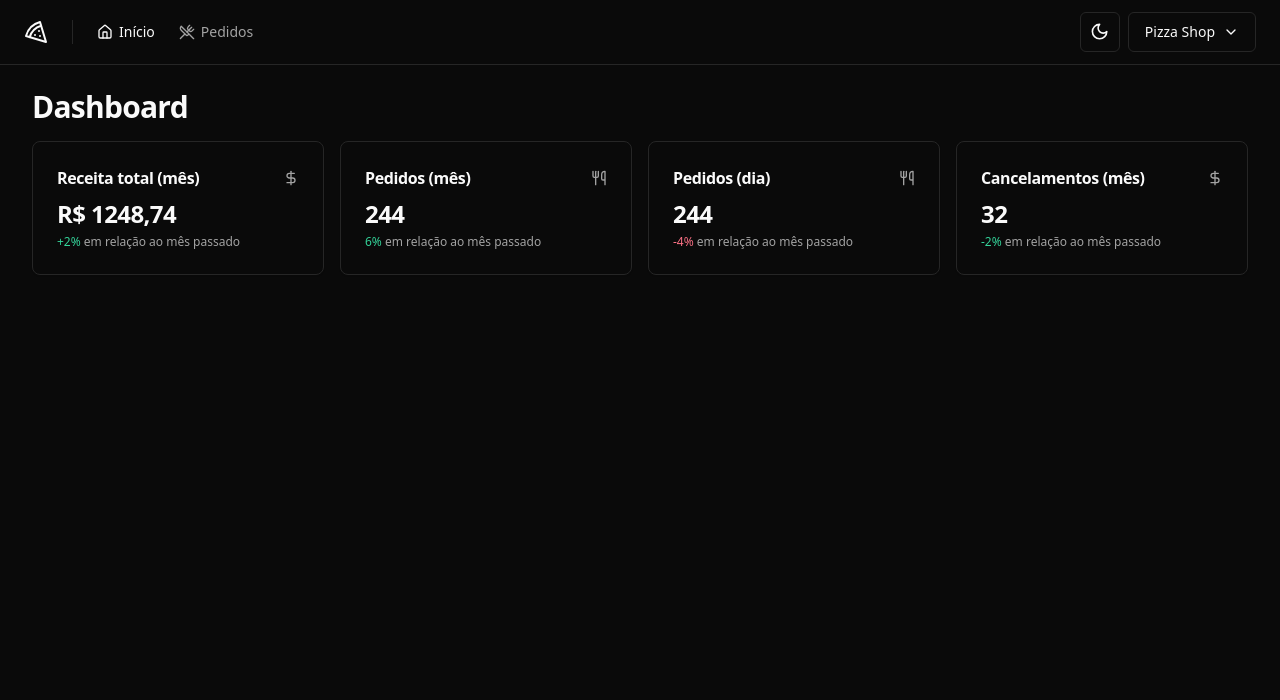
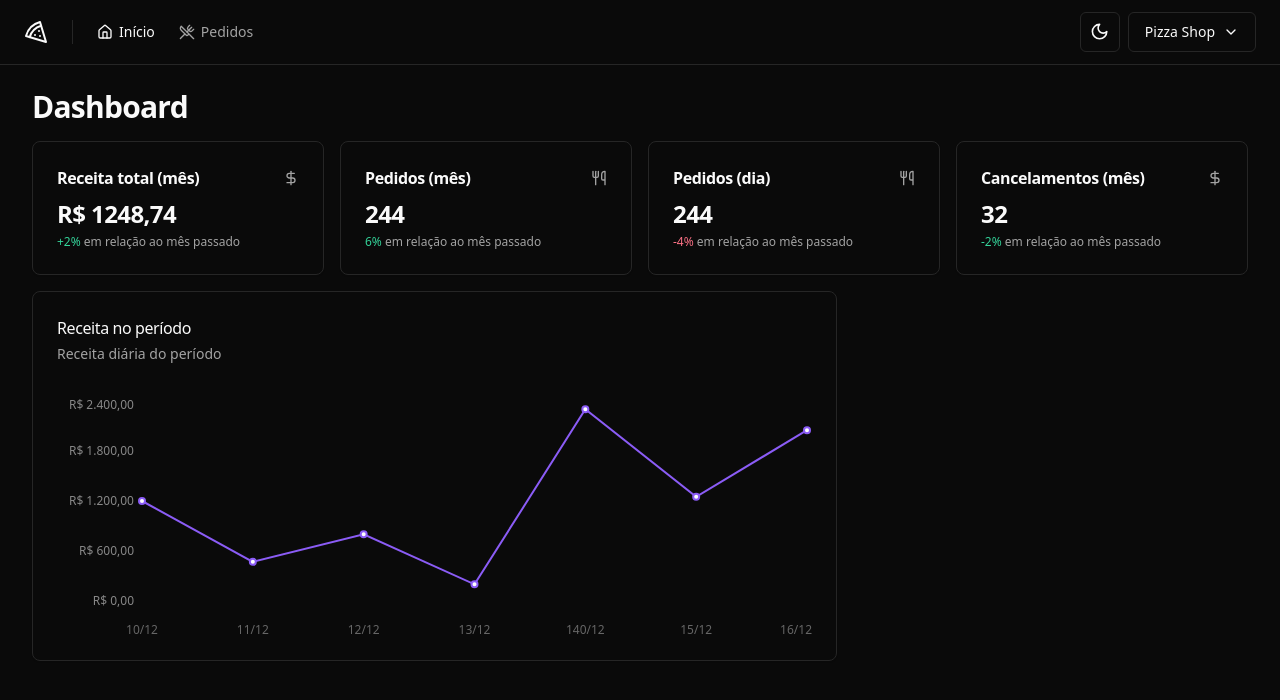
Before and after one commit to evertonleonel/pizza-shop, a React app: page / in a window 1280 px wide. Shown: the top 700 px of the page. Built offline with nearby package versions, Linux system fonts and the light colour scheme; the HTML template or start-up script is replaced by a standard one.

Commit message:
add: graphic charts

```diff
--- a/package.json
+++ b/package.json
@@ -27,6 +27,7 @@
     "react-helmet-async": "^2.0.4",
     "react-hook-form": "^7.51.1",
     "react-router-dom": "^6.22.3",
+    "recharts": "^2.12.3",
     "sonner": "^1.4.32",
     "sort-by": "^1.2.0",
     "tailwind-merge": "^2.2.2",
--- a/src/pages/app/dashboard/dashboard.tsx
+++ b/src/pages/app/dashboard/dashboard.tsx
@@ -3,6 +3,7 @@
 import { MonthOrdersAmountCard } from "./month-orders-amount-card";
 import { DaysOrdersAmountCard } from "./day-orders-amount-card";
 import { MonthCanceledOrdersAmountCard } from "./month-canceled-orders-amount-card";
+import { RevenueChart } from "./revenue-chart";
 
 export function Dashboard() {
   return (
@@ -16,6 +17,9 @@
           <DaysOrdersAmountCard />
           <MonthCanceledOrdersAmountCard />
         </div>
+        <div className="grid grid-cols-9 gap-4">
+          <RevenueChart />
+        </div>
       </div>
     </>
   );
--- /dev/null
+++ b/src/pages/app/dashboard/revenue-chart.tsx
@@ -0,0 +1,59 @@
+import colors from "tailwindcss/colors";
+import {
+  Card,
+  CardContent,
+  CardDescription,
+  CardHeader,
+  CardTitle,
+} from "@/components/ui/card";
+import { Line, LineChart, ResponsiveContainer, XAxis, YAxis } from "recharts";
+
+const data = [
+  { date: "10/12", revenue: 1200 },
+  { date: "11/12", revenue: 470 },
+  { date: "12/12", revenue: 800 },
+  { date: "13/12", revenue: 200 },
+  { date: "140/12", revenue: 2300 },
+  { date: "15/12", revenue: 1250 },
+  { date: "16/12", revenue: 2050 },
+];
+
+export const RevenueChart = () => {
+  return (
+    <Card className="col-span-6">
+      <CardHeader className="flex-row items-center justify-between pb-8">
+        <div className="space-y-1">
+          <CardTitle className="text-base font-medium">
+            Receita no período
+          </CardTitle>
+          <CardDescription>Receita diária do período</CardDescription>
+        </div>
+      </CardHeader>
+      <CardContent>
+        <ResponsiveContainer width="100%" height={240}>
+          <LineChart data={data} style={{ fontSize: 12 }}>
+            <XAxis dataKey="date" tickLine={false} axisLine={false} dy={16} />
+            <YAxis
+              stroke="#888"
+              axisLine={false}
+              tickLine={false}
+              width={80}
+              tickFormatter={(value: number) =>
+                value.toLocaleString("pt-BR", {
+                  style: "currency",
+                  currency: "BRL",
+                })
+              }
+            />
+            <Line
+              type={"linear"}
+              strokeWidth={2}
+              dataKey="revenue"
+              stroke={colors.violet["500"]}
+            />
+          </LineChart>
+        </ResponsiveContainer>
+      </CardContent>
+    </Card>
+  );
+};
```
Also changed, not shown: 1 other file (tests, documents, lock files or other folders).
